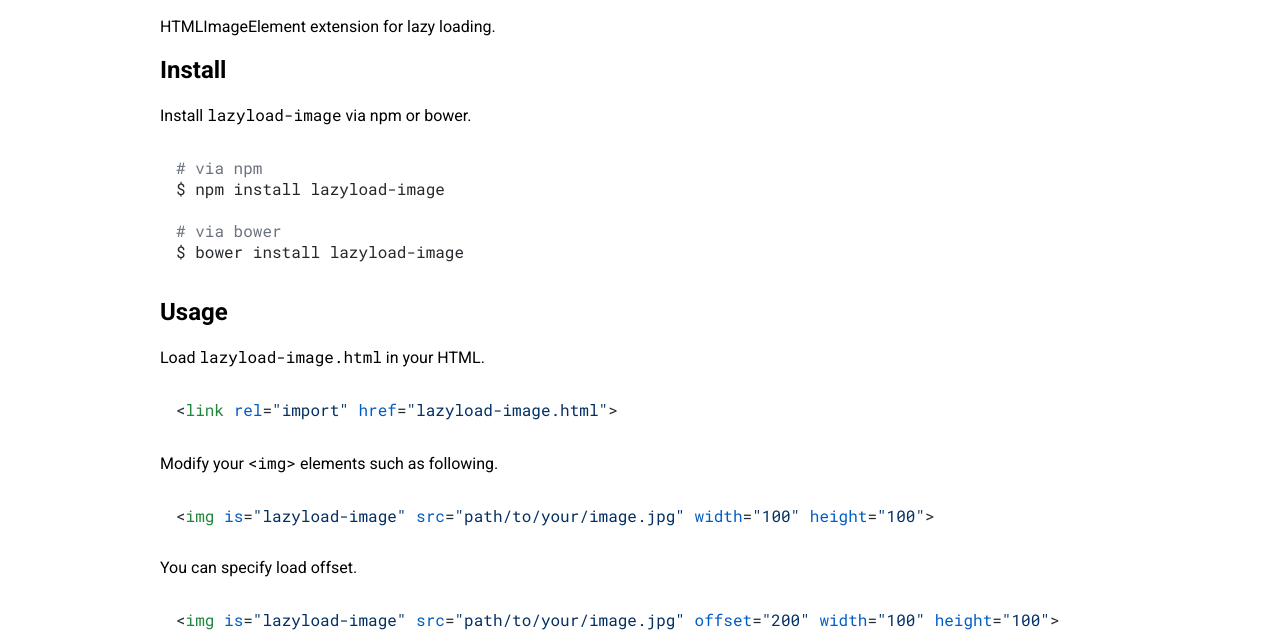
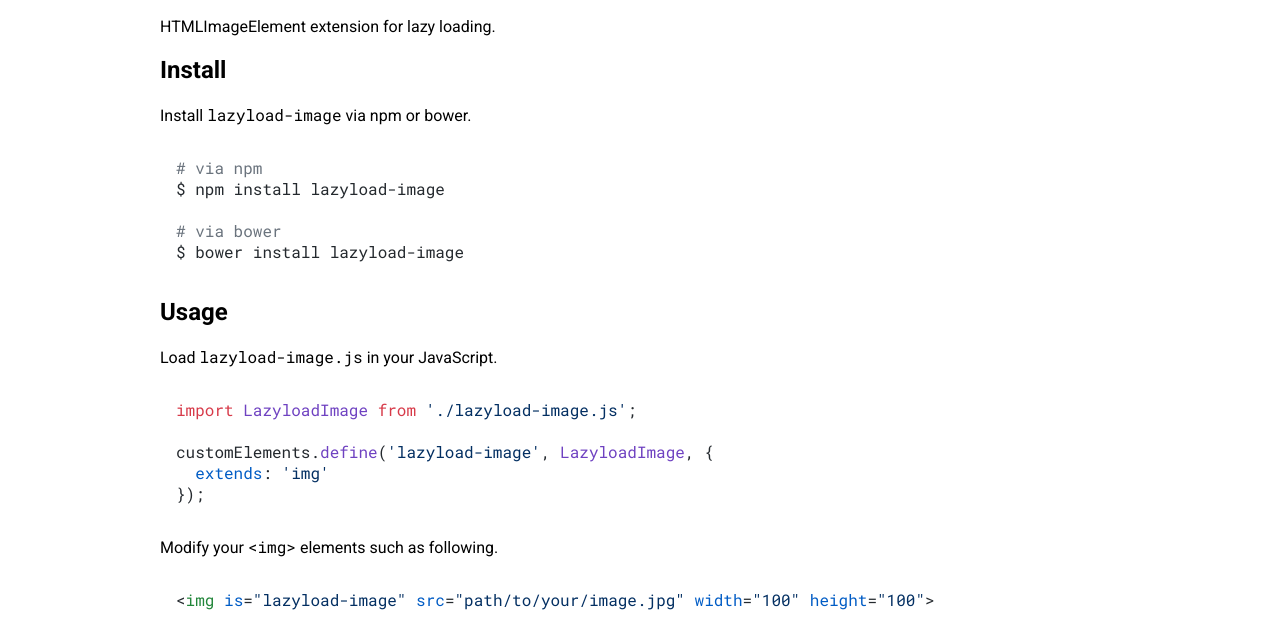
Before and after one commit to 1000ch/lazyload-image, a website with bundled scripts: page index.html in a window 1280 px wide. Shown: the part 114-753 px from the top of the page. Built offline with nearby package versions, Linux system fonts and the light colour scheme.

Commit message:
Fix documents

```diff
--- a/index.html
+++ b/index.html
@@ -39,37 +39,41 @@
 # via bower
 $ bower install lazyload-image</code></pre>
       <h2>Usage</h2>
-      <p>Load <code class="html">lazyload-image.html</code> in your HTML.</p>
-      <pre><code class="html">&lt;link rel="import" href="lazyload-image.html"&gt;</code></pre>
+      <p>Load <code class="html">lazyload-image.js</code> in your JavaScript.</p>
+      <pre><code class="javascript">import LazyloadImage from './lazyload-image.js';
+
+customElements.define('lazyload-image', LazyloadImage, {
+  extends: 'img'
+});</code></pre>
       <p>Modify your <code class="html">&lt;img&gt;</code> elements such as following.</p>
       <pre><code class="html">&lt;img is="lazyload-image" src="path/to/your/image.jpg" width="100" height="100"&gt;</code></pre>
       <p>You can specify load offset.</p>
       <pre><code class="html">&lt;img is="lazyload-image" src="path/to/your/image.jpg" offset="200" width="100" height="100"&gt;</code></pre>
       <h2>Fallback</h2>
-      <p>If browser does not support <code class="javascript">document.registerElement()</code>, Images will be loaded as usual.</p>
+      <p>If browser does not support <code class="javascript">customElements.define()</code>, Images will be loaded as usual.</p>
       <h2>Demo</h2>
       <p>Recommend you to open <strong>DevTools's Elements tab</strong> to see behavior of <code class="html">&lt;lazyload-image&gt;</code>.</p>
       <div class="image-container">
-        <img is="lazyload-image" offset="200" src="assets/img/1.jpg" width="100%">
-        <img is="lazyload-image" offset="200" src="assets/img/2.jpg" width="100%">
-        <img is="lazyload-image" offset="200" src="assets/img/3.jpg" width="100%">
-        <img is="lazyload-image" offset="200" src="assets/img/4.jpg" width="100%">
-        <img is="lazyload-image" offset="200" src="assets/img/5.jpg" width="100%">
-        <img is="lazyload-image" offset="200" src="assets/img/6.jpg" width="100%">
-        <img is="lazyload-image" offset="200" src="assets/img/7.jpg" width="100%">
-        <img is="lazyload-image" offset="200" src="assets/img/8.jpg" width="100%">
-        <img is="lazyload-image" offset="200" src="assets/img/9.jpg" width="100%">
-        <img is="lazyload-image" offset="200" src="assets/img/10.jpg" width="100%">
-        <img is="lazyload-image" offset="200" src="assets/img/11.jpg" width="100%">
-        <img is="lazyload-image" offset="200" src="assets/img/12.jpg" width="100%">
-        <img is="lazyload-image" offset="200" src="assets/img/13.jpg" width="100%">
-        <img is="lazyload-image" offset="200" src="assets/img/14.jpg" width="100%">
-        <img is="lazyload-image" offset="200" src="assets/img/15.jpg" width="100%">
-        <img is="lazyload-image" offset="200" src="assets/img/16.jpg" width="100%">
-        <img is="lazyload-image" offset="200" src="assets/img/17.jpg" width="100%">
-        <img is="lazyload-image" offset="200" src="assets/img/18.jpg" width="100%">
-        <img is="lazyload-image" offset="200" src="assets/img/19.jpg" width="100%">
-        <img is="lazyload-image" offset="200" src="assets/img/20.jpg" width="100%">
+        <img is="lazyload-image" offset="200px" src="assets/img/1.jpg" width="100%">
+        <img is="lazyload-image" offset="200px" src="assets/img/2.jpg" width="100%">
+        <img is="lazyload-image" offset="200px" src="assets/img/3.jpg" width="100%">
+        <img is="lazyload-image" offset="200px" src="assets/img/4.jpg" width="100%">
+        <img is="lazyload-image" offset="200px" src="assets/img/5.jpg" width="100%">
+        <img is="lazyload-image" offset="200px" src="assets/img/6.jpg" width="100%">
+        <img is="lazyload-image" offset="200px" src="assets/img/7.jpg" width="100%">
+        <img is="lazyload-image" offset="200px" src="assets/img/8.jpg" width="100%">
+        <img is="lazyload-image" offset="200px" src="assets/img/9.jpg" width="100%">
+        <img is="lazyload-image" offset="200px" src="assets/img/10.jpg" width="100%">
+        <img is="lazyload-image" offset="200px" src="assets/img/11.jpg" width="100%">
+        <img is="lazyload-image" offset="200px" src="assets/img/12.jpg" width="100%">
+        <img is="lazyload-image" offset="200px" src="assets/img/13.jpg" width="100%">
+        <img is="lazyload-image" offset="200px" src="assets/img/14.jpg" width="100%">
+        <img is="lazyload-image" offset="200px" src="assets/img/15.jpg" width="100%">
+        <img is="lazyload-image" offset="200px" src="assets/img/16.jpg" width="100%">
+        <img is="lazyload-image" offset="200px" src="assets/img/17.jpg" width="100%">
+        <img is="lazyload-image" offset="200px" src="assets/img/18.jpg" width="100%">
+        <img is="lazyload-image" offset="200px" src="assets/img/19.jpg" width="100%">
+        <img is="lazyload-image" offset="200px" src="assets/img/20.jpg" width="100%">
       </div>
     </div>
     <a href="https://github.com/1000ch/lazyload-image" class="github-corner"><svg width="80" height="80" viewbox="0 0 250 250" style="fill:#151513; color:#fff; position: absolute; top: 0; border: 0; right: 0;"><path d="M0,0 L115,115 L130,115 L142,142 L250,250 L250,0 Z"></path><path d="M128.3,109.0 C113.8,99.7 119.0,89.6 119.0,89.6 C122.0,82.7 120.5,78.6 120.5,78.6 C119.2,72.0 123.4,76.3 123.4,76.3 C127.3,80.9 125.5,87.3 125.5,87.3 C122.9,97.6 130.6,101.9 134.4,103.2" fill="currentColor" style="transform-origin: 130px 106px;" class="octo-arm"></path><path d="M115.0,115.0 C114.9,115.1 118.7,116.5 119.8,115.4 L133.7,101.6 C136.9,99.2 139.9,98.4 142.2,98.6 C133.8,88.0 127.5,74.4 143.8,58.0 C148.5,53.4 154.0,51.2 159.7,51.0 C160.3,49.4 163.2,43.6 171.4,40.1 C171.4,40.1 176.1,42.5 178.8,56.2 C183.1,58.6 187.2,61.8 190.9,65.4 C194.5,69.0 197.7,73.2 200.1,77.6 C213.8,80.2 216.3,84.9 216.3,84.9 C212.7,93.1 206.9,96.0 205.4,96.6 C205.1,102.4 203.0,107.8 198.3,112.5 C181.9,128.9 168.3,122.5 157.7,114.1 C157.9,116.9 156.7,120.9 152.7,124.9 L141.0,136.5 C139.8,137.7 141.6,141.9 141.8,141.8 Z" fill="currentColor" class="octo-body"></path></svg></a><style>.github-corner:hover .octo-arm{animation:octocat-wave 560ms ease-in-out}@keyframes octocat-wave{0%,100%{transform:rotate(0)}20%,60%{transform:rotate(-25deg)}40%,80%{transform:rotate(10deg)}}@media (max-width:500px){.github-corner:hover .octo-arm{animation:none}.github-corner .octo-arm{animation:octocat-wave 560ms ease-in-out}}</style>
```
Also changed, not shown: readme.md.
